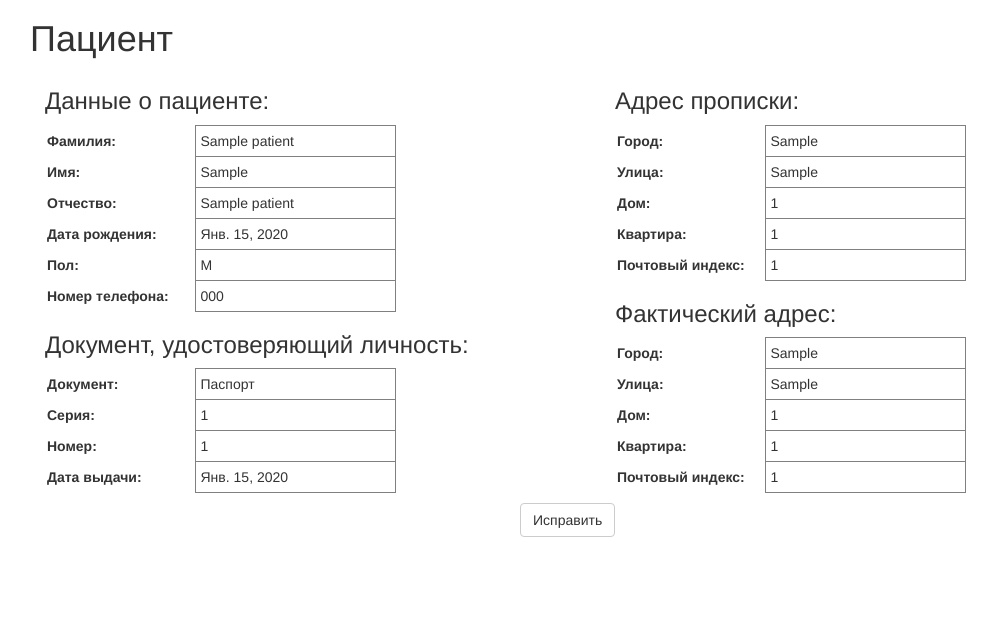
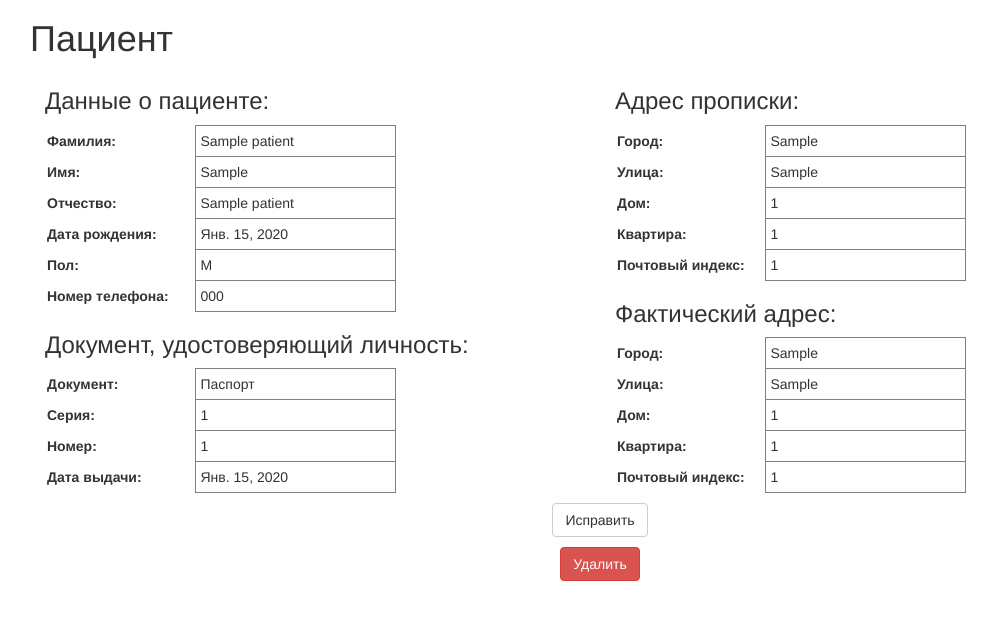
Before and after one commit to lancelote/idc_test, a Django app: page /patient/1/ in a window 1280 px wide. Shown: the part 132-752 px from the top of the page, without its empty margins (40-1037 px from the left). Run offline with Django 3.2, Linux system fonts and the light colour scheme; tables that the repository leaves empty hold one stand-in row (values such as "Sample post"); some libraries are stand-ins or nearby versions.

Commit message:
remove functionality

```diff
--- a/med_app/static/css/custom.css
+++ b/med_app/static/css/custom.css
@@ -19,6 +19,10 @@ input {
     padding-top: 10px;
 }
 
+.buttons {
+    text-align: center;
+}
+
 .detail td {
     border: 1px solid gray;
     padding: 5px;
--- a/med_app/templates/med_app/patient_detail.html
+++ b/med_app/templates/med_app/patient_detail.html
@@ -106,9 +106,14 @@
             </table>
         </div>
     </div>
-    <div class="col-md-2 col-md-offset-5">
-        <div class="button">
-            <a class="btn btn-default" href="{% url 'patient_edit' pk=patient.pk %}">Исправить</a>
+    <div class="row">
+        <div class="col-md-2 col-md-offset-5 buttons">
+            <div class="button">
+                <a class="btn btn-default" href="{% url 'patient_edit' pk=patient.pk %}">Исправить</a>
+            </div>
+            <div class="button">
+                <a class="btn btn-danger" href="{% url 'patient_remove' pk=patient.pk %}">Удалить</a>
+            </div>
         </div>
     </div>
 {% endblock %}
--- a/med_app/urls.py
+++ b/med_app/urls.py
@@ -8,4 +8,6 @@ urlpatterns = [
     url(r'^patient/new/$', views.patient_new, name='patient_new'),
     url(r'^patient/(?P<pk>[0-9]+)/edit/$', views.patient_edit,
         name='patient_edit'),
+    url(r'^patient/(?P<pk>[0-9]+)/remove/$', views.patient_remove,
+        name='patient_remove'),
 ]
--- a/med_app/views.py
+++ b/med_app/views.py
@@ -107,3 +107,9 @@ def patient_edit(request, pk):
                    'document_form': document_form,
                    'reg_address_form': reg_address_form,
                    'act_address_form': act_address_form})
+
+
+def patient_remove(request, pk):
+    patient = get_object_or_404(Patient, pk=pk)
+    patient.delete()
+    return redirect('med_app.views.patient_list')
```
